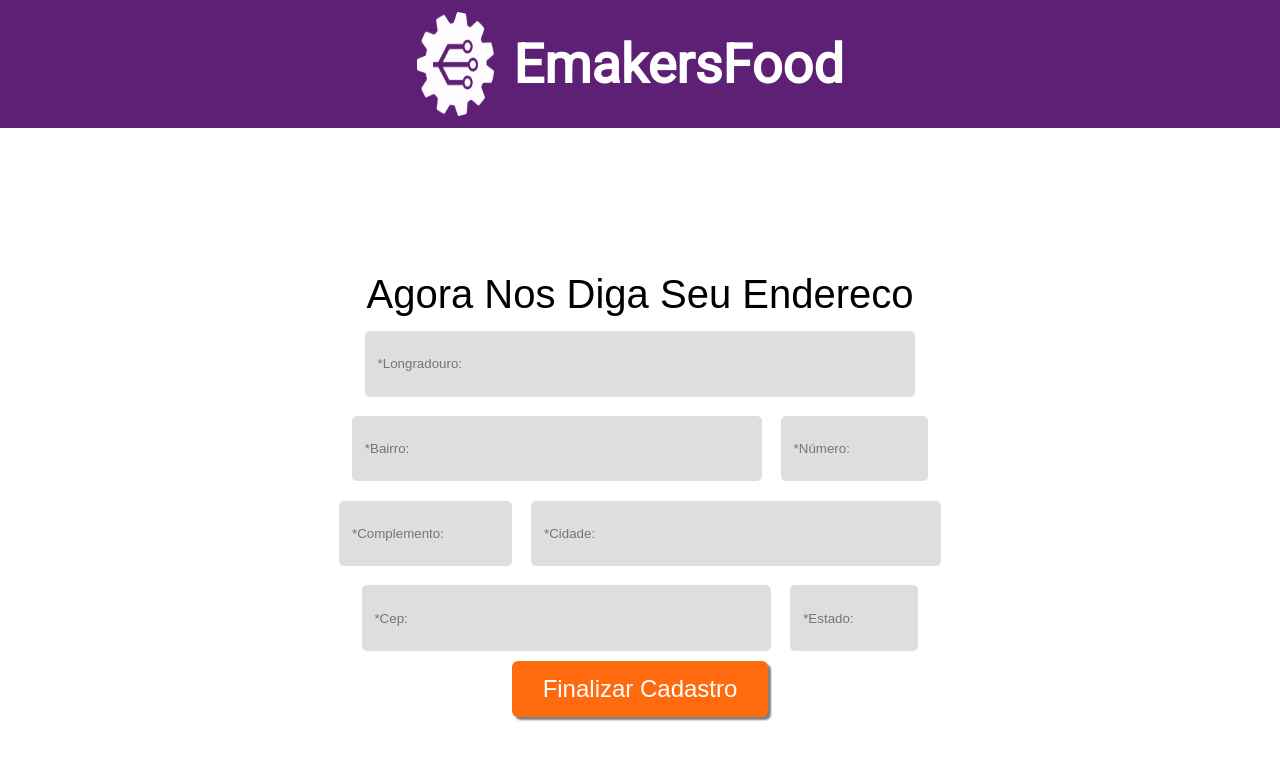
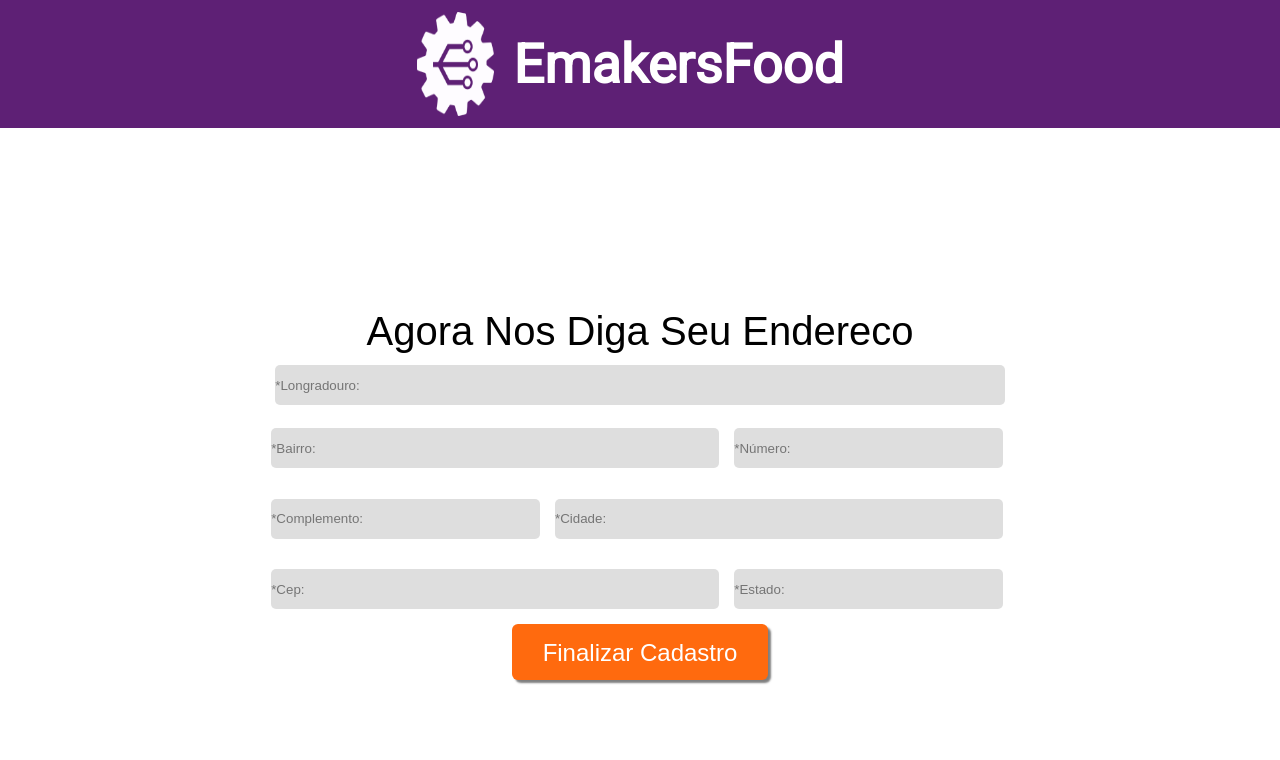
Before and after one commit to Sousa-Diin/tonabroca_trainee, a React (Create React App) app: page /logradouro in a window 1280 px wide. Shown: the top 760 px of the page. Built offline with nearby package versions, Linux system fonts and the light colour scheme.

Commit message:
:bug: Ajustes na page endereco falta centralizar

```diff
--- a/src/pages/Cadastro/CadastrarEnd/Endereco.css
+++ b/src/pages/Cadastro/CadastrarEnd/Endereco.css
@@ -1,9 +1,12 @@
-
+ *{
+  margin: 0;
+  padding: 0;
+ }
   .container-endereco {
     display: flex;
     flex-direction: row;
     flex-wrap: wrap;
-    justify-content: center;
+    justify-content:space-around;
     justify-items: center;
 
     width: 100vw;
@@ -15,36 +18,24 @@
 
   .container-dados-pessoais{
     display: flex;
+    width: 60vw;
     flex-flow: row wrap;
-    justify-content: center;
-  }
-
-  .container-form{
-    width: 50vw;
-    margin: 0 auto;
-
-    justify-content:center;
-    align-items: center;
+    align-content: center;
+    justify-content:space-around;
 
   }
 
-  .container-form input {
+
+  .container-form input{
     background: #d9d9d9d9;
     border: none;
     border-radius: 5px;
-    padding: 2%;
-    margin: 1.5%;
+    width: 100%;
+    margin: 1%;
     height: 5vh;
+
+
   }
-
-.form-endereco{
-    /*background: #FF6A0E; Teste*/
-    width: 50vw;
-    row-gap: 10px;
-
-    align-items: center;
-    margin-top:3%;
-}
 
 p{
   text-align: center;
@@ -58,38 +49,34 @@ p{
 
 }
 
-.logradouro{
-    width: 41vw;
+.campo-endereco1 , .campo-endereco2{
+  width: 60vw;
+  flex-wrap: wrap;
+  /*background: rgba(0, 0, 0, 0.5); teste*/
+  justify-content: center;
+  margin: 1%;
 }
 
-.bairro{
+.logradouro{
+    max-width: 57vw;
+}
+
+.bairro, .cidade, .cep{
 
     max-width: 35vw;
+    flex-shrink: 1.2;
 }
 
 .numero{
-    max-width: 19%;
-    flex-grow: 2;
+   max-width: 21vw;
+   flex-shrink: 1.2;
 }
 
-.complemento{
+.complemento, .estado{
   flex-grow: 3;
-  max-width: 11.5vw;
+  max-width: 21vw;
 }
 
-
-.cidade{
-
-    max-width: 30vw;
-}
-
-.cep{
-    max-width: 30vw;
-}
-
-.estado{
-    max-width: 8vw;
-}
 
 #finalizar .finalizar{
     width: 20vw;
@@ -113,6 +100,7 @@ p{
   text-decoration: none;
   color:#FFFFFF;
 
+
 }
 
 #finalizar{
--- a/src/pages/Cadastro/CadastrarEnd/Endereco.js
+++ b/src/pages/Cadastro/CadastrarEnd/Endereco.js
@@ -19,12 +19,19 @@ class Endereco extends Component {
           <div className="container-dados-pessoais">
             <p> Agora Nos Diga Seu Endereco </p>
             <input type="text" className="logradouro"placeholder="*Longradouro:"/>
+            <div className='campo-endereco1'>
               <input type="text" className="bairro" placeholder="*Bairro:"/>
               <input type="text" className="numero" placeholder="*Número:"/>
+            </div>
+            <div className='campo-endereco2'>
               <input type="text" className="complemento"placeholder="*Complemento:"/>
               <input type="text" className="cidade"placeholder="*Cidade:"/>
+            </div>
+            <div className='campo-endereco1'>
               <input type="text" className="cep" placeholder="*Cep:"/>
               <input type="text" className="estado" placeholder="*Estado:"/>
+            </div>
+
           </div>
 
           <div id="finalizar">
```
Lines whose indentation alone changed are shown as unchanged.
